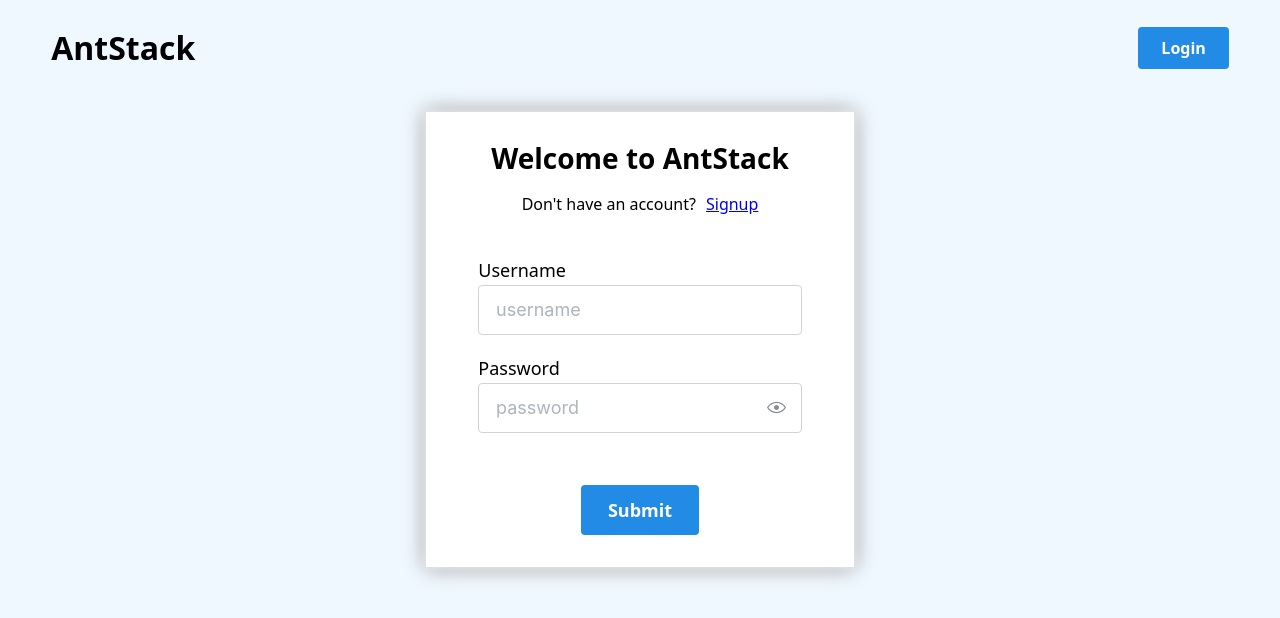
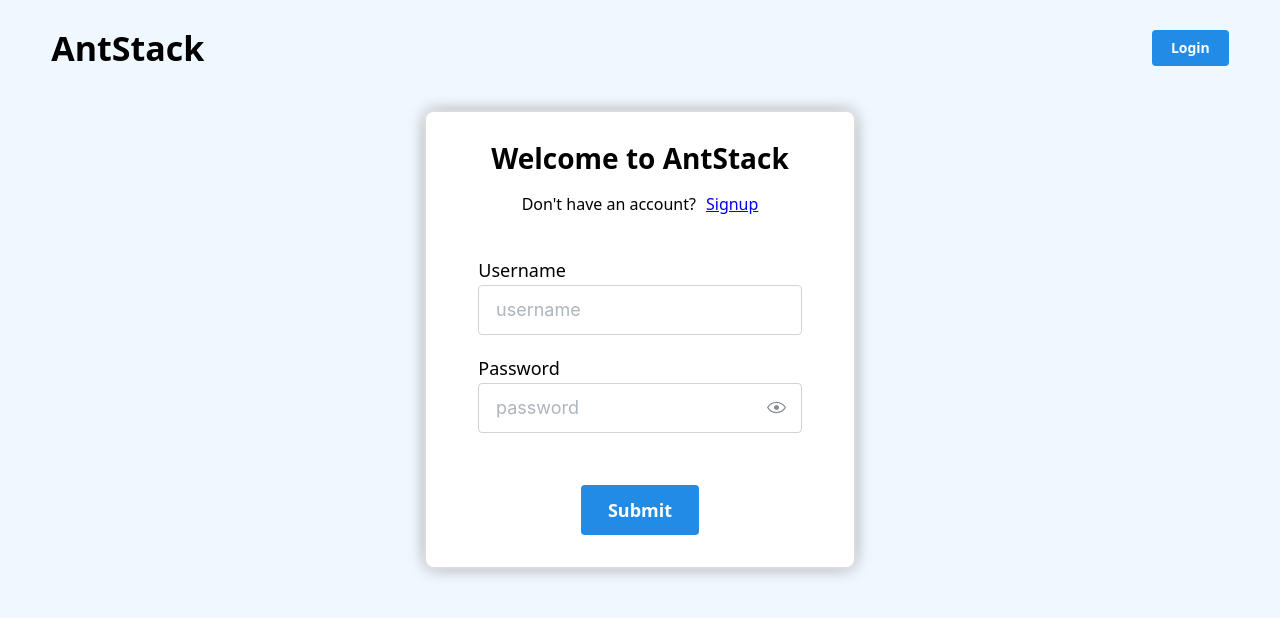
Before and after one commit to lordeadroid/login, a React (Vite) app: page /login in a window 1280 px wide. Shown: the top 618 px of the page. Built offline with nearby package versions, Linux system fonts and the light colour scheme.

Commit message:
refactor: navigation bar

```diff
--- a/src/Login/Login-Page.tsx
+++ b/src/Login/Login-Page.tsx
@@ -56,7 +56,8 @@ const LoginPage: TReact = () => {
         p={"xl"}
         gap={"lg"}
         style={{
-          boxShadow: "0px 0px 10px white, 0px 0px 20px gray",
+          boxShadow: "0 0 0.5rem white, 0 0 1rem gray",
+          borderRadius: "0.5rem",
         }}
       >
         <Text size="3.5vh" fw={700}>
--- a/src/Navigation-Bar/Navigation-Bar.tsx
+++ b/src/Navigation-Bar/Navigation-Bar.tsx
@@ -15,7 +15,7 @@ const NavigationBar = () => {
       justify={"space-between"}
     >
       <Link to={PATH.home} style={{ all: "unset" }}>
-        <Text size="4vh" fw={800}>
+        <Text fw={700} fz={"h1"}>
           AntStack
         </Text>
       </Link>
--- a/src/Signup/Signup-Page.tsx
+++ b/src/Signup/Signup-Page.tsx
@@ -62,7 +62,8 @@ const SignupPage: TReact = () => {
          p={"xl"}
          gap={"lg"}
          style={{
-          boxShadow: "0px 0px 10px white, 0px 0px 20px gray",
+           boxShadow: "0 0 0.5rem white, 0 0 1rem gray",
+           borderRadius: "0.5rem",
          }}
       >
         <Text size="3.5vh" fw={700}>
--- a/src/User-Section/User-Section.tsx
+++ b/src/User-Section/User-Section.tsx
@@ -13,11 +13,7 @@ const LogoutButton: TReact = () => {
     navigate(PATH.home);
   };
 
-  return (
-    <Button size="md" onClick={handleLogout}>
-      Logout
-    </Button>
-  );
+  return <Button onClick={handleLogout}>Logout</Button>;
 };
 
 const LoginButton: TReact = () => {
@@ -27,17 +23,13 @@ const LoginButton: TReact = () => {
     navigate(PATH.login);
   };
 
-  return (
-    <Button size="md" onClick={handleLogin}>
-      Login
-    </Button>
-  );
+  return <Button onClick={handleLogin}>Login</Button>;
 };
 
 const Profile = ({ username }: { username: string }): React.JSX.Element => {
   return (
-    <Flex gap="1rem" align={"center"}>
-      <Text size="1.25rem" fs={"italic"}>
+    <Flex gap="md" align="center">
+      <Text size="xl" fs="italic">
         {username}
       </Text>
       <LogoutButton />
```
Lines whose indentation alone changed are shown as unchanged.
